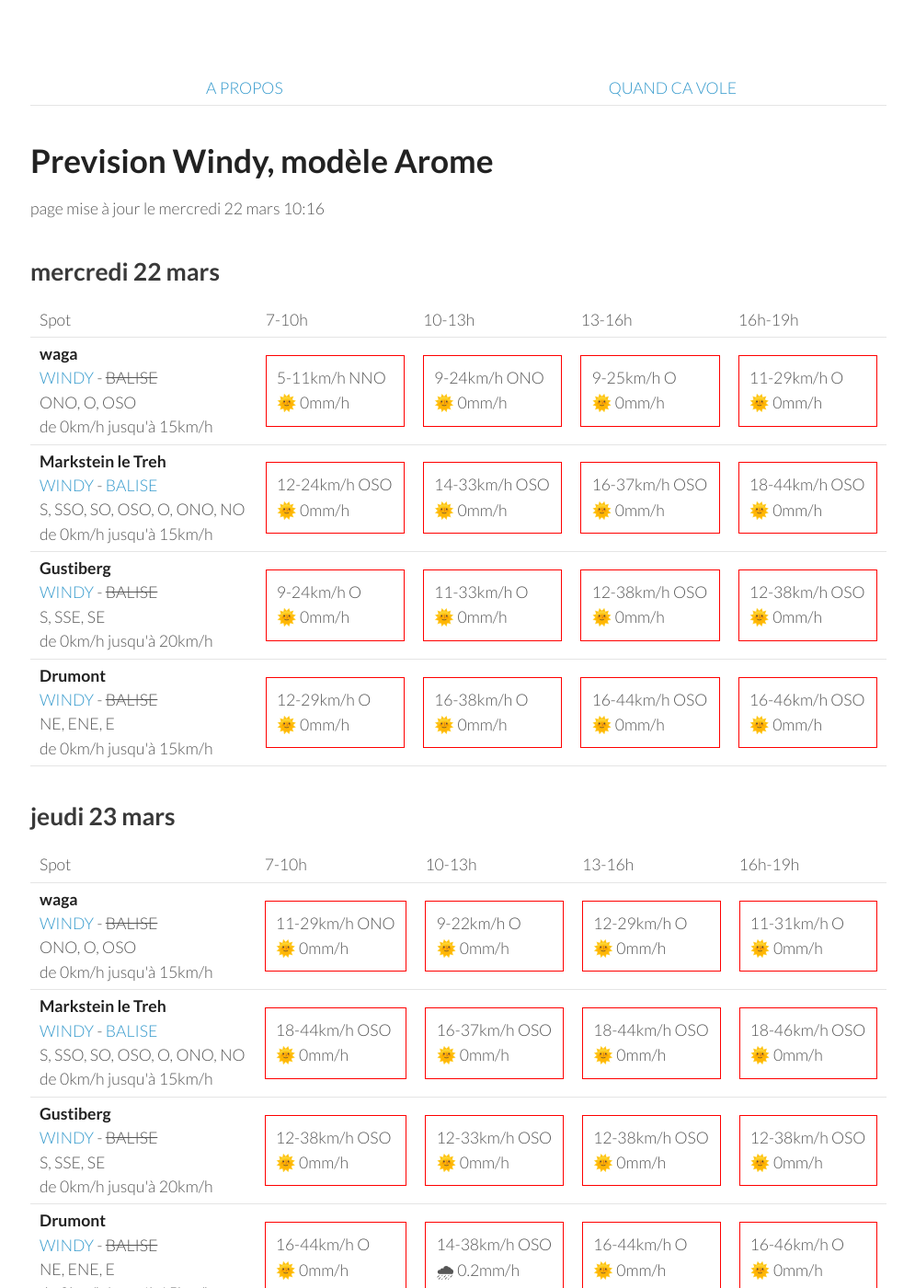
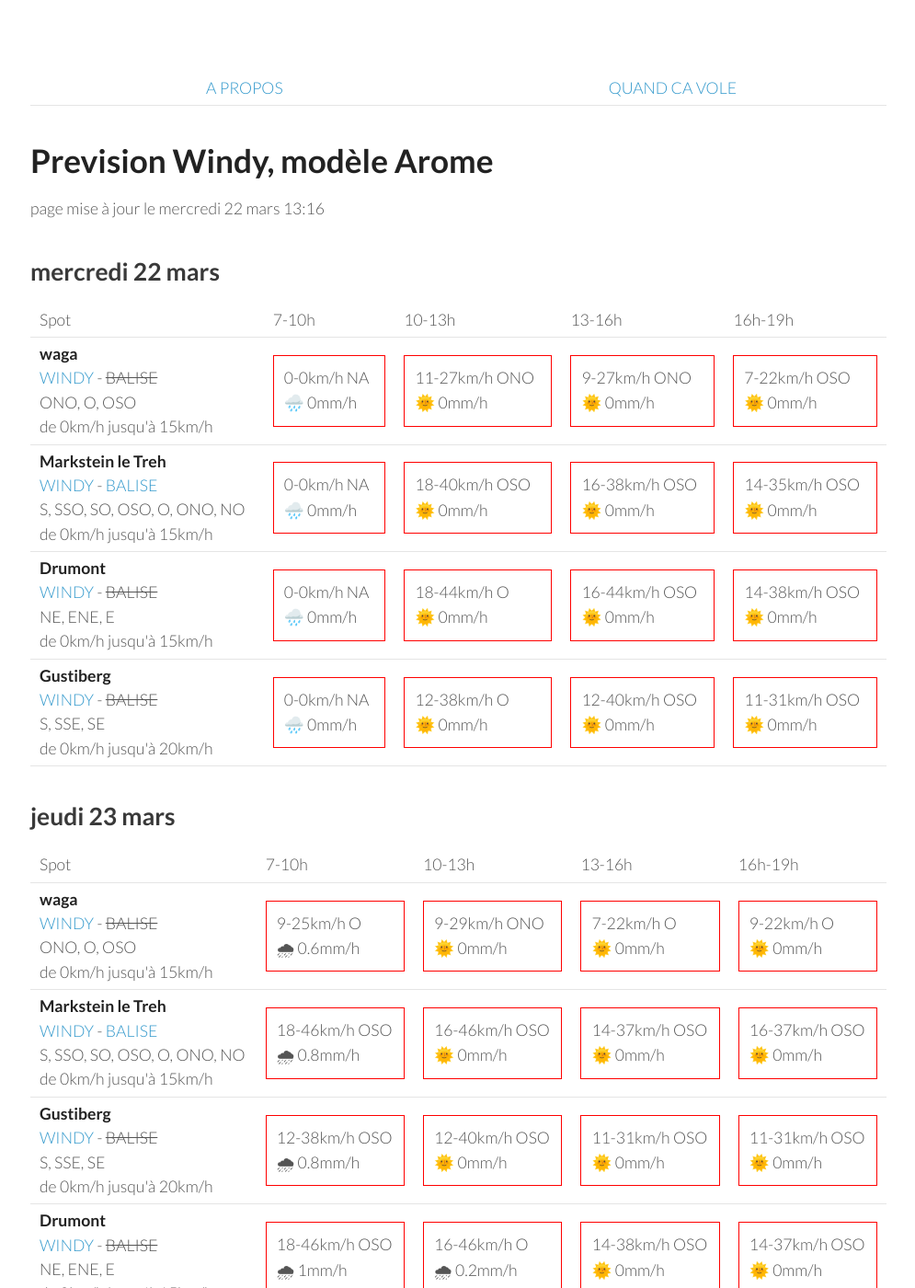
Before and after one commit to parapente-dans-le-nord/parapente-dans-le-nord.github.io, a Jekyll site: the page built from vosges.markdown, in a window 1280 px wide and 1400 px high. Shown: the whole window at 92% size, without its empty margins (25-1020 px from the left). Built offline with Jekyll 4.4.1, drawn with Linux system fonts in a browser that asks for light colours.

Commit message:
update index.markdown

```diff
--- a/vosges.markdown
+++ b/vosges.markdown
@@ -7,7 +7,7 @@ title:  "Tous les spots"
 {: .links}
 
 # Prevision Windy, modèle Arome
-page mise à jour le mercredi 22 mars 10:16
+page mise à jour le mercredi 22 mars 13:16
 
 ## mercredi 22 mars
 
@@ -24,41 +24,37 @@ page mise à jour le mercredi 22 mars 10:16
 <tr>
         <td><strong>waga</strong><br><a href="https://windy.com/47.903/6.996?47.900,6.983,15">WINDY</a> - <span class="no-balise"> BALISE </span><br> <span class="vent-favorable">ONO, O, OSO</span><br><span class="force-vent">de 0km/h jusqu'à 15km/h</span> </td>
 
-            <td><div class="not-flyable"><p>5-11km/h NNO</p><p>🌞 0mm/h</p></div></td>
-            <td><div class="not-flyable"><p>9-24km/h ONO</p><p>🌞 0mm/h</p></div></td>
-            <td><div class="not-flyable"><p>9-25km/h O</p><p>🌞 0mm/h</p></div></td>
-            <td><div class="not-flyable"><p>11-29km/h O</p><p>🌞 0mm/h</p></div></td>
-
+            <td><div class="not-flyable"><p>0-0km/h NA</p><p>🌧️ 0mm/h</p></div></td>
+            <td><div class="not-flyable"><p>11-27km/h ONO</p><p>🌞 0mm/h</p></div></td>
+            <td><div class="not-flyable"><p>9-27km/h ONO</p><p>🌞 0mm/h</p></div></td>
+            <td><div class="not-flyable"><p>7-22km/h OSO</p><p>🌞 0mm/h</p></div></td>
 
     </tr>
 <tr>
         <td><strong>Markstein le Treh</strong><br><a href="https://windy.com/47.926/7.012?47.505,7.012,8,m:eY1agmQ">WINDY</a> - <span class=""><a href="http://www.balisemeteo.com/balise.php?idBalise=136">BALISE</a> </span><br> <span class="vent-favorable">S, SSO, SO, OSO, O, ONO, NO</span><br><span class="force-vent">de 0km/h jusqu'à 15km/h</span> </td>
 
-            <td><div class="not-flyable"><p>12-24km/h OSO</p><p>🌞 0mm/h</p></div></td>
-            <td><div class="not-flyable"><p>14-33km/h OSO</p><p>🌞 0mm/h</p></div></td>
-            <td><div class="not-flyable"><p>16-37km/h OSO</p><p>🌞 0mm/h</p></div></td>
-            <td><div class="not-flyable"><p>18-44km/h OSO</p><p>🌞 0mm/h</p></div></td>
+            <td><div class="not-flyable"><p>0-0km/h NA</p><p>🌧️ 0mm/h</p></div></td>
+            <td><div class="not-flyable"><p>18-40km/h OSO</p><p>🌞 0mm/h</p></div></td>
+            <td><div class="not-flyable"><p>16-38km/h OSO</p><p>🌞 0mm/h</p></div></td>
+            <td><div class="not-flyable"><p>14-35km/h OSO</p><p>🌞 0mm/h</p></div></td>
 
+    </tr>
+<tr>
+        <td><strong>Drumont</strong><br><a href="https://windy.com/47.898/6.919?47.687,6.919,9,m:eYYagmG">WINDY</a> - <span class="no-balise"> BALISE </span><br> <span class="vent-favorable">NE, ENE, E</span><br><span class="force-vent">de 0km/h jusqu'à 15km/h</span> </td>
+
+            <td><div class="not-flyable"><p>0-0km/h NA</p><p>🌧️ 0mm/h</p></div></td>
+            <td><div class="not-flyable"><p>18-44km/h O</p><p>🌞 0mm/h</p></div></td>
+            <td><div class="not-flyable"><p>16-44km/h OSO</p><p>🌞 0mm/h</p></div></td>
+            <td><div class="not-flyable"><p>14-38km/h OSO</p><p>🌞 0mm/h</p></div></td>
 
     </tr>
 <tr>
         <td><strong>Gustiberg</strong><br><a href="https://windy.com/47.894/6.934?47.891,6.934,15,m:eYYagmI">WINDY</a> - <span class="no-balise"> BALISE </span><br> <span class="vent-favorable">S, SSE, SE</span><br><span class="force-vent">de 0km/h jusqu'à 20km/h</span> </td>
 
-            <td><div class="not-flyable"><p>9-24km/h O</p><p>🌞 0mm/h</p></div></td>
-            <td><div class="not-flyable"><p>11-33km/h O</p><p>🌞 0mm/h</p></div></td>
-            <td><div class="not-flyable"><p>12-38km/h OSO</p><p>🌞 0mm/h</p></div></td>
-            <td><div class="not-flyable"><p>12-38km/h OSO</p><p>🌞 0mm/h</p></div></td>
-
-
-    </tr>
-<tr>
-        <td><strong>Drumont</strong><br><a href="https://windy.com/47.898/6.919?47.687,6.919,9,m:eYYagmG">WINDY</a> - <span class="no-balise"> BALISE </span><br> <span class="vent-favorable">NE, ENE, E</span><br><span class="force-vent">de 0km/h jusqu'à 15km/h</span> </td>
-
-            <td><div class="not-flyable"><p>12-29km/h O</p><p>🌞 0mm/h</p></div></td>
-            <td><div class="not-flyable"><p>16-38km/h O</p><p>🌞 0mm/h</p></div></td>
-            <td><div class="not-flyable"><p>16-44km/h OSO</p><p>🌞 0mm/h</p></div></td>
-            <td><div class="not-flyable"><p>16-46km/h OSO</p><p>🌞 0mm/h</p></div></td>
-
+            <td><div class="not-flyable"><p>0-0km/h NA</p><p>🌧️ 0mm/h</p></div></td>
+            <td><div class="not-flyable"><p>12-38km/h O</p><p>🌞 0mm/h</p></div></td>
+            <td><div class="not-flyable"><p>12-40km/h OSO</p><p>🌞 0mm/h</p></div></td>
+            <td><div class="not-flyable"><p>11-31km/h OSO</p><p>🌞 0mm/h</p></div></td>
 
     </tr>
 
@@ -80,40 +76,40 @@ page mise à jour le mercredi 22 mars 10:16
 <tr>
         <td><strong>waga</strong><br><a href="https://windy.com/47.903/6.996?47.900,6.983,15">WINDY</a> - <span class="no-balise"> BALISE </span><br> <span class="vent-favorable">ONO, O, OSO</span><br><span class="force-vent">de 0km/h jusqu'à 15km/h</span> </td>
 
-            <td><div class="not-flyable"><p>11-29km/h ONO</p><p>🌞 0mm/h</p></div></td>
+            <td><div class="not-flyable"><p>9-25km/h O</p><p>🌧 0.6mm/h</p></div></td>
+            <td><div class="not-flyable"><p>9-29km/h ONO</p><p>🌞 0mm/h</p></div></td>
+            <td><div class="not-flyable"><p>7-22km/h O</p><p>🌞 0mm/h</p></div></td>
             <td><div class="not-flyable"><p>9-22km/h O</p><p>🌞 0mm/h</p></div></td>
-            <td><div class="not-flyable"><p>12-29km/h O</p><p>🌞 0mm/h</p></div></td>
-            <td><div class="not-flyable"><p>11-31km/h O</p><p>🌞 0mm/h</p></div></td>
 
 
     </tr>
 <tr>
         <td><strong>Markstein le Treh</strong><br><a href="https://windy.com/47.926/7.012?47.505,7.012,8,m:eY1agmQ">WINDY</a> - <span class=""><a href="http://www.balisemeteo.com/balise.php?idBalise=136">BALISE</a> </span><br> <span class="vent-favorable">S, SSO, SO, OSO, O, ONO, NO</span><br><span class="force-vent">de 0km/h jusqu'à 15km/h</span> </td>
 
-            <td><div class="not-flyable"><p>18-44km/h OSO</p><p>🌞 0mm/h</p></div></td>
+            <td><div class="not-flyable"><p>18-46km/h OSO</p><p>🌧 0.8mm/h</p></div></td>
+            <td><div class="not-flyable"><p>16-46km/h OSO</p><p>🌞 0mm/h</p></div></td>
+            <td><div class="not-flyable"><p>14-37km/h OSO</p><p>🌞 0mm/h</p></div></td>
             <td><div class="not-flyable"><p>16-37km/h OSO</p><p>🌞 0mm/h</p></div></td>
-            <td><div class="not-flyable"><p>18-44km/h OSO</p><p>🌞 0mm/h</p></div></td>
-            <td><div class="not-flyable"><p>18-46km/h OSO</p><p>🌞 0mm/h</p></div></td>
 
 
     </tr>
 <tr>
         <td><strong>Gustiberg</strong><br><a href="https://windy.com/47.894/6.934?47.891,6.934,15,m:eYYagmI">WINDY</a> - <span class="no-balise"> BALISE </span><br> <span class="vent-favorable">S, SSE, SE</span><br><span class="force-vent">de 0km/h jusqu'à 20km/h</span> </td>
 
-            <td><div class="not-flyable"><p>12-38km/h OSO</p><p>🌞 0mm/h</p></div></td>
-            <td><div class="not-flyable"><p>12-33km/h OSO</p><p>🌞 0mm/h</p></div></td>
-            <td><div class="not-flyable"><p>12-38km/h OSO</p><p>🌞 0mm/h</p></div></td>
-            <td><div class="not-flyable"><p>12-38km/h OSO</p><p>🌞 0mm/h</p></div></td>
+            <td><div class="not-flyable"><p>12-38km/h OSO</p><p>🌧 0.8mm/h</p></div></td>
+            <td><div class="not-flyable"><p>12-40km/h OSO</p><p>🌞 0mm/h</p></div></td>
+            <td><div class="not-flyable"><p>11-31km/h OSO</p><p>🌞 0mm/h</p></div></td>
+            <td><div class="not-flyable"><p>11-31km/h OSO</p><p>🌞 0mm/h</p></div></td>
 
 
     </tr>
 <tr>
         <td><strong>Drumont</strong><br><a href="https://windy.com/47.898/6.919?47.687,6.919,9,m:eYYagmG">WINDY</a> - <span class="no-balise"> BALISE </span><br> <span class="vent-favorable">NE, ENE, E</span><br><span class="force-vent">de 0km/h jusqu'à 15km/h</span> </td>
 
-            <td><div class="not-flyable"><p>16-44km/h O</p><p>🌞 0mm/h</p></div></td>
-            <td><div class="not-flyable"><p>14-38km/h OSO</p><p>🌧 0.2mm/h</p></div></td>
-            <td><div class="not-flyable"><p>16-44km/h O</p><p>🌞 0mm/h</p></div></td>
-            <td><div class="not-flyable"><p>16-46km/h O</p><p>🌞 0mm/h</p></div></td>
+            <td><div class="not-flyable"><p>18-46km/h OSO</p><p>🌧 1mm/h</p></div></td>
+            <td><div class="not-flyable"><p>16-46km/h O</p><p>🌧 0.2mm/h</p></div></td>
+            <td><div class="not-flyable"><p>14-38km/h OSO</p><p>🌞 0mm/h</p></div></td>
+            <td><div class="not-flyable"><p>14-37km/h OSO</p><p>🌞 0mm/h</p></div></td>
 
 
     </tr>
```
